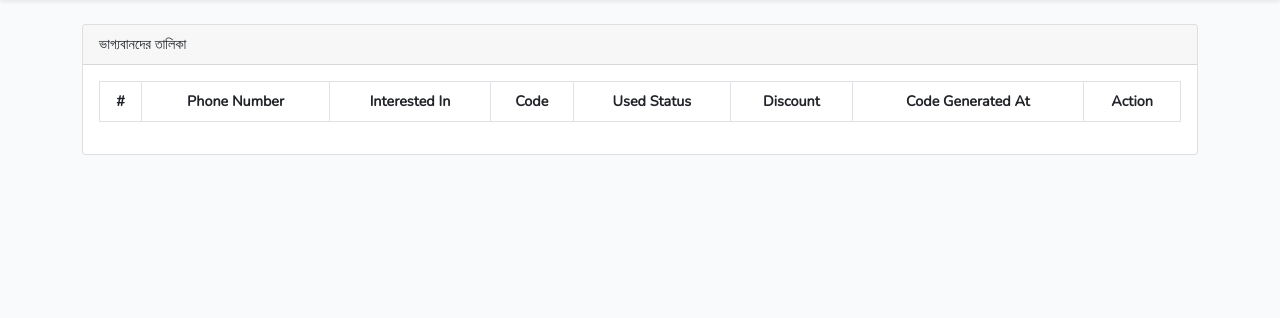
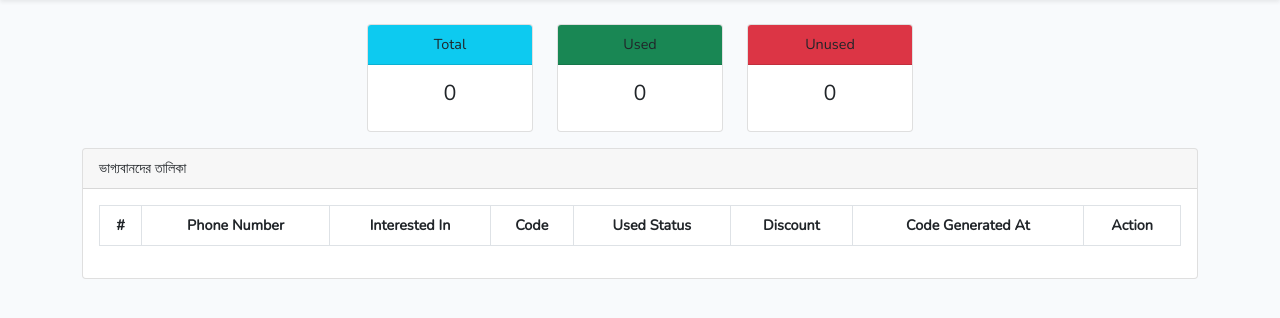
Before and after one commit to shohanean/wheel, a Laravel app: page /home in a window 1280 px wide. Shown: the part 55-373 px from the top of the page. Run offline with Laravel 8, Linux system fonts and the light colour scheme; a user stored in the database is signed in; data comes from the database, SQL or seed files in the repository; data that the repository does not hold is empty; some libraries are stand-ins or nearby versions.

Commit message:
message changed

```diff
--- a/app/Http/Controllers/MainController.php
+++ b/app/Http/Controllers/MainController.php
@@ -85,10 +85,10 @@ class MainController extends Controller
         $phone_number = $request->session_value;
         $final_result = $request->final_text;
         if(strpos($final_result, "%") !== false){
-            $display_message = "অভিনন্দন! আপনি ক্রিয়েটিভ আইটির প্রফেশনাল কোর্সে $final_result স্পেশাল ডিস্কাউন্টটি পেয়েছেন। খুব শীঘ্রই  আপনাকে কল করে বিস্তারিত জানিয়ে দেয়া হবে। আপনি চাইলে আমাদের অফিসিয়াল পেইজে নক করতে পারেন- m.me/creativeITInstitute অফারটি পেতে আপনার ফোনে পাঠানো মেসেজটি সংরক্ষণ করুন।";
+            $display_message = "অভিনন্দন! আপনি ক্রিয়েটিভ আইটির প্রফেশনাল কোর্সে $final_result স্পেশাল ডিস্কাউন্টটি পেয়েছেন। খুব শীঘ্রই  আপনাকে কল করে বিস্তারিত জানিয়ে দেয়া হবে। আপনি চাইলে আমাদের অফিসিয়াল পেইজে নক করতে পারেন- m.me/creativeITInstitute অফারটি পেতে আপনার ফোনে পাঠানো মেসেজটি সংরক্ষণ করুন। অফারটি ৭ই জুলাই পর্যন্ত প্রযোজ্য।";
             $message_to_send = "Congratulations! You have received $final_result special discount on our professional courses. Soon you will get a call with details. You can also knock us at m.me/creativeITInstitute";
         } else{
-            $display_message = "অভিনন্দন! আপনি ক্রিয়েটিভ আইটির প্রফেশনাল কোর্সে রেগুলার ডিস্কাউন্টটি পেয়েছেন। খুব শীঘ্রই  আপনাকে কল করে বিস্তারিত জানিয়ে দেয়া হবে। আপনি চাইলে আমাদের অফিসিয়াল পেইজে নক করতে পারেন- m.me/creativeITInstitute অফারটি পেতে আপনার ফোনে পাঠানো মেসেজটি সংরক্ষণ করুন।";
+            $display_message = "অভিনন্দন! আপনি ক্রিয়েটিভ আইটির প্রফেশনাল কোর্সে রেগুলার ডিস্কাউন্টটি পেয়েছেন। খুব শীঘ্রই  আপনাকে কল করে বিস্তারিত জানিয়ে দেয়া হবে। আপনি চাইলে আমাদের অফিসিয়াল পেইজে নক করতে পারেন- m.me/creativeITInstitute অফারটি পেতে আপনার ফোনে পাঠানো মেসেজটি সংরক্ষণ করুন। অফারটি ৭ই জুলাই পর্যন্ত প্রযোজ্য।";
             $message_to_send = "Congratulations! You have received a regular discount on our professional courses. Soon you will get a call with details. You can also knock us at m.me/creativeITInstitute";
         }
         Wheel::where('phone_number', $phone_number)->update([
--- a/resources/views/home.blade.php
+++ b/resources/views/home.blade.php
@@ -2,6 +2,38 @@
 
 @section('content')
 <div class="container">
+    <div class="row justify-content-center mb-3">
+        <div class="col-md-2 text-center">
+            <div class="card">
+                <div class="card-header bg-info">
+                    Total
+                </div>
+                <div class="card-body">
+                    <h4>{{ $wheels->count() }}</h4>
+                </div>
+            </div>
+        </div>
+        <div class="col-md-2 text-center">
+            <div class="card">
+                <div class="card-header bg-success">
+                    Used
+                </div>
+                <div class="card-body">
+                    <h4>{{ $wheels->where('used_status', true)->count() }}</h4>
+                </div>
+            </div>
+        </div>
+        <div class="col-md-2 text-center">
+            <div class="card">
+                <div class="card-header bg-danger">
+                    Unused
+                </div>
+                <div class="card-body">
+                    <h4>{{ $wheels->where('used_status', false)->count() }}</h4>
+                </div>
+            </div>
+        </div>
+    </div>
     <div class="row justify-content-center">
         <div class="col-md-12">
             <div class="card">
```
